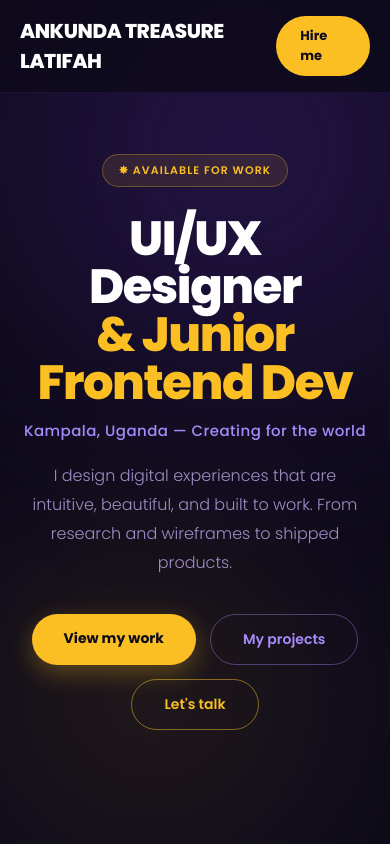
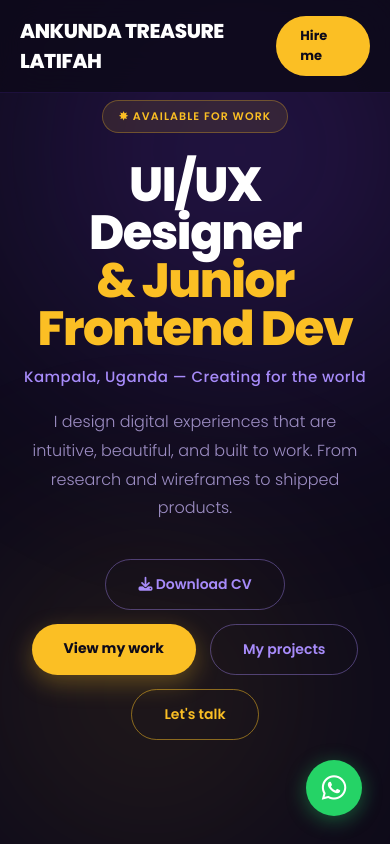
Before and after one commit to treasure2005-bit/my-portfolio, a plain HTML site: page index.html in a window 390 px wide. Shown: the top 844 px of the page. Drawn offline with Linux system fonts and the light colour scheme.

Commit message:
added CV

```diff
--- a/index.html
+++ b/index.html
@@ -27,7 +27,7 @@ nav{position:fixed;top:0;left:0;right:0;z-index:100;display:flex;align-items:cen
 .nav-links a:hover{color:var(--yellow)}
 .nav-cta{background:var(--yellow);color:var(--dark);border:none;padding:10px 24px;border-radius:50px;font-size:13px;font-weight:700;cursor:pointer;font-family:'Poppins',sans-serif;transition:all 0.2s;text-decoration:none}
 .nav-cta:hover{background:var(--yellow-light)}
-.hero{min-height:100vh;display:grid;grid-template-columns:1fr 1fr;align-items:center;padding:120px 60px 80px;position:relative;z-index:1;gap:60px}
+.hero{display:grid;grid-template-columns:1fr 1fr;align-items:center;padding:120px 60px 80px;position:relative;z-index:1;gap:60px}
 .hero-badge{display:inline-flex;align-items:center;gap:8px;background:rgba(251,191,36,0.1);border:1px solid rgba(251,191,36,0.3);color:var(--yellow);padding:7px 16px;border-radius:50px;font-size:11px;font-weight:600;letter-spacing:0.1em;text-transform:uppercase;margin-bottom:28px}
 .hero h1{font-size:clamp(48px,5.5vw,76px);font-weight:800;line-height:1.0;letter-spacing:-0.03em;color:var(--white)}
 .hero h1 .accent{color:var(--yellow);display:block}
@@ -46,7 +46,7 @@ nav{position:fixed;top:0;left:0;right:0;z-index:100;display:flex;align-items:cen
 .photo-badge{position:absolute;bottom:20px;right:-10px;background:rgba(13,10,26,0.92);backdrop-filter:blur(20px);border:1px solid rgba(251,191,36,0.3);border-radius:16px;padding:14px 18px;text-align:center;min-width:110px}
 .photo-badge-num{font-size:28px;font-weight:800;color:var(--yellow)}
 .photo-badge-txt{font-size:10px;color:var(--text-dim);text-transform:uppercase;letter-spacing:0.07em;margin-top:2px;font-weight:500}
-section{padding:110px 60px;position:relative;z-index:1}
+section{padding:80px 60px;position:relative;z-index:1}
 .container{max-width:1100px;margin:0 auto}
 .eyebrow{display:inline-block;font-size:11px;font-weight:600;letter-spacing:0.12em;text-transform:uppercase;color:var(--yellow);background:rgba(251,191,36,0.1);border:1px solid rgba(251,191,36,0.25);padding:5px 14px;border-radius:50px;margin-bottom:18px}
 .section-title{font-size:clamp(34px,4vw,54px);font-weight:800;letter-spacing:-0.02em;line-height:1.05;color:var(--white);margin-bottom:14px}
@@ -113,13 +113,16 @@ footer{padding:40px 60px;border-top:1px solid rgba(124,58,237,0.15);display:flex
   nav{padding:16px 20px}.nav-links{display:none}
   .hero{grid-template-columns:1fr;padding:100px 20px 60px;text-align:center}.hero-right{display:none}
   .hero-btns{justify-content:center}
-  section{padding:70px 20px}
+  section{padding:50px 20px}
   .about-grid,.contact-grid{grid-template-columns:1fr;gap:40px}
   .projects-grid{grid-template-columns:1fr}
   .tools-grid{grid-template-columns:repeat(3,1fr)}
   footer{padding:30px 20px;flex-direction:column;text-align:center}
   .work-header{flex-direction:column;align-items:flex-start}
 }
+.whatsapp-float{position:fixed;bottom:28px;right:28px;z-index:999;width:56px;height:56px;background:#25D366;border-radius:50%;display:flex;align-items:center;justify-content:center;box-shadow:0 4px 20px rgba(37,211,102,0.4);transition:transform 0.2s,box-shadow 0.2s;text-decoration:none}
+.whatsapp-float:hover{transform:scale(1.1);box-shadow:0 6px 28px rgba(37,211,102,0.6)}
+.whatsapp-float i{font-size:28px;color:#fff}
 </style>
 </head>
 <body>
@@ -144,6 +147,9 @@ footer{padding:40px 60px;border-top:1px solid rgba(124,58,237,0.15);display:flex
     <p class="hero-role">Kampala, Uganda &mdash; Creating for the world</p>
     <p class="hero-sub">I design digital experiences that are intuitive, beautiful, and built to work. From research and wireframes to shipped products.</p>
     <div class="hero-btns">
+      <a href="assets/Ankunda_Treasure_Latifah_CV.pdf" download class="btn-secondary">
+  <i class="fa-solid fa-download"></i> Download CV
+</a>
       <a href="https://treasure2005-bit.github.io/mgb/" target="_blank" class="btn-primary">View my work</a>
       <a href="#work" class="btn-secondary">My projects</a>
       <a href="#contact" class="btn-outline">Let&apos;s talk</a>
@@ -289,7 +295,7 @@ footer{padding:40px 60px;border-top:1px solid rgba(124,58,237,0.15);display:flex
       </div>
       <!-- <a href="https://treasure2005-bit.github.io/mgb/" target="_blank" class="view-work-btn"> -->
         <!-- <i class="fa-solid fa-arrow-up-right-from-square"></i> View my full work -->
-      </a>
+      <!-- </a> -->
     </div>
     <div class="projects-grid">
       <div class="project-card">
@@ -337,6 +343,11 @@ footer{padding:40px 60px;border-top:1px solid rgba(124,58,237,0.15);display:flex
             <span class="project-pill">Express</span>
             <span class="project-pill">MongoDB</span>
             <span class="project-pill">Pug templating</span>
+          </div>
+          <div style="margin-top:14px;">
+            <a href="#" target="_blank" class="view-work-btn" style="font-size:12px;padding:8px 18px;">
+              <i class="fa-solid fa-arrow-up-right-from-square"></i> View project
+            </a>
           </div>
         </div>
       </div>
@@ -401,7 +412,9 @@ footer{padding:40px 60px;border-top:1px solid rgba(124,58,237,0.15);display:flex
     </div>
   </div>
 </section>
-
+<a href="https://wa.me/256763177659" target="_blank" class="whatsapp-float">
+  <i class="fa-brands fa-whatsapp"></i>
+</a>
 <footer>
   <span class="footer-logo"><span></span></span>
   <span class="footer-text">Designed &amp; built by Ankunda Treasure Latifah &copy; 2025</span>
```
Also changed, not shown: 1 other file.
